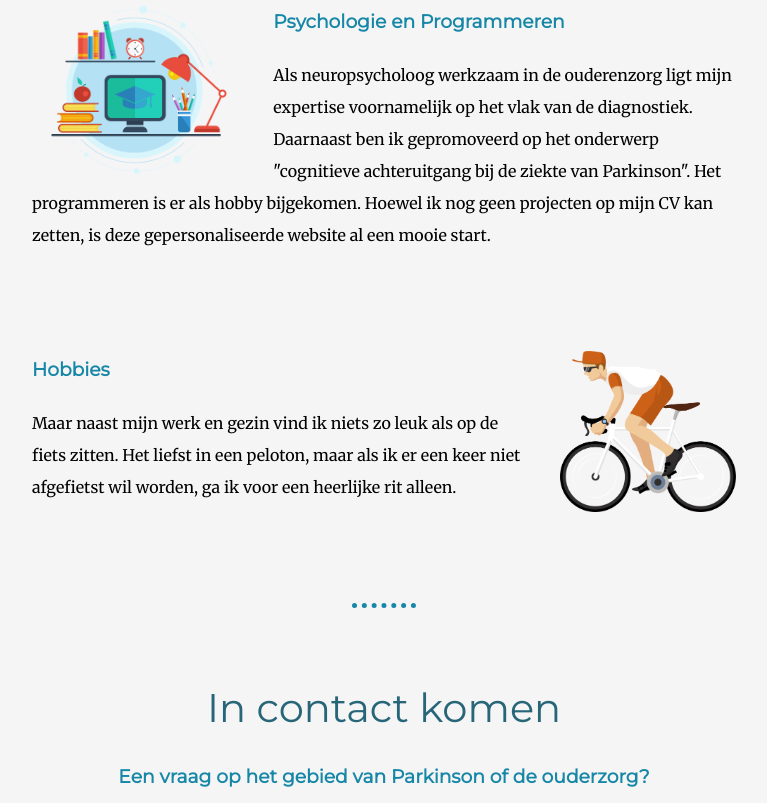
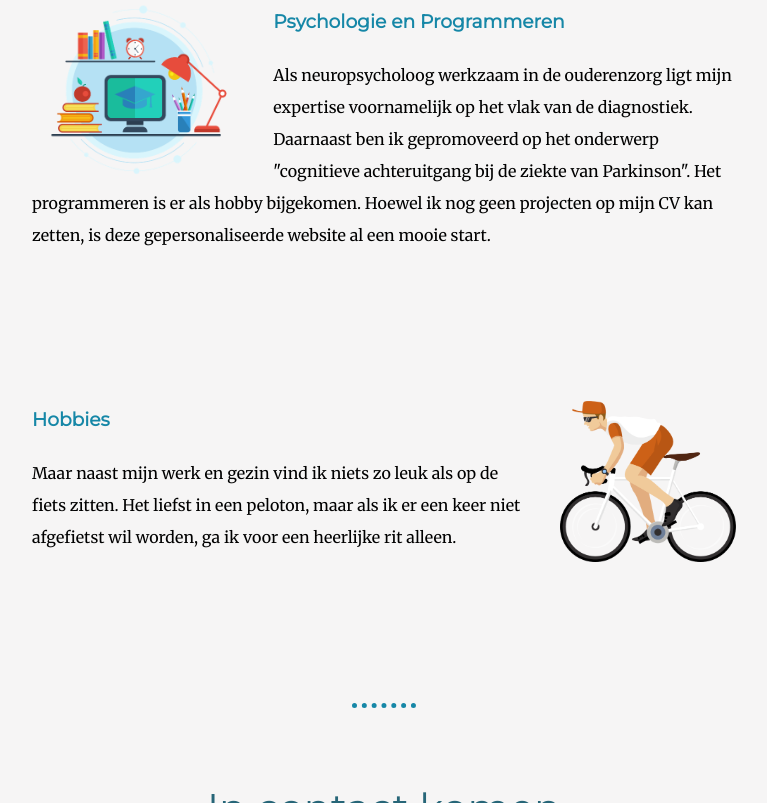
Before and after one commit to markbroeders/my-site, a plain HTML site: page index.html in a window 1280 px wide. Shown: the part 1467-2270 px from the top of the page, without its empty margins (256-1023 px from the left). Drawn offline with Linux system fonts and the light colour scheme.

```diff
--- a/css/styles.css
+++ b/css/styles.css
@@ -117,7 +117,7 @@ hr {
 
 .skill-row {
 	line-height: 2;
-	margin: 50px auto 100px auto;
+	margin: 50px auto 150px auto;
 	text-align: left;
 	width: 55%;
 }
```
